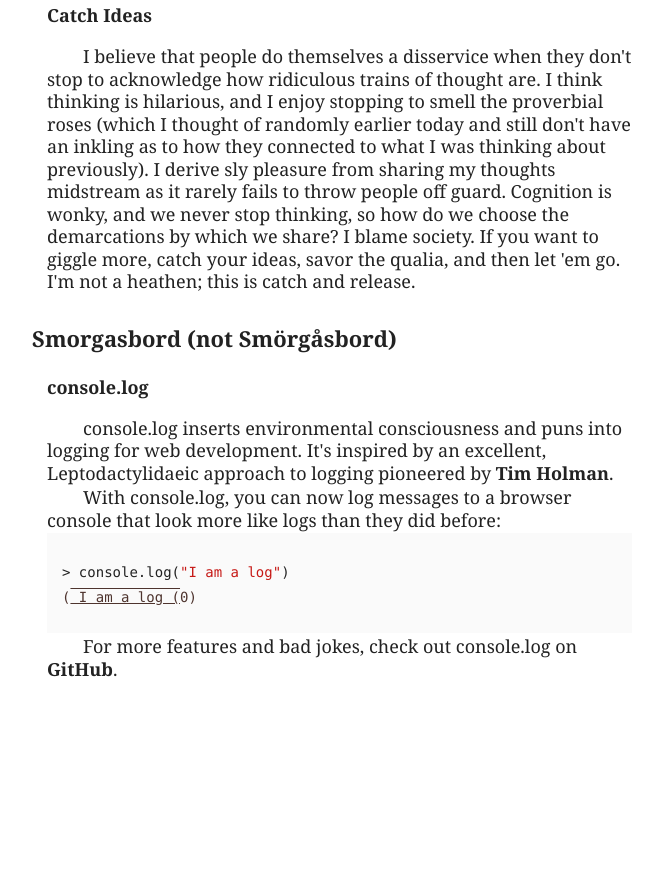
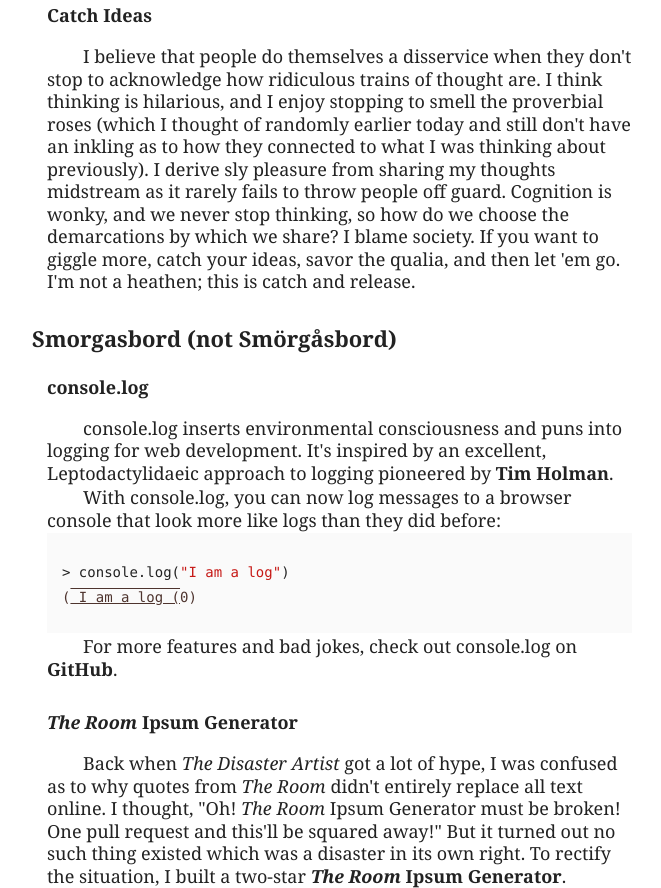
Before and after one commit to 00f2ff/2018-website, a plain HTML site: page index.html in a window 1280 px wide. Shown: the part 1770-2658 px from the top of the page, without its empty margins (28-689 px from the left). Before the commit the page ends 2451 px from the top, so only its background shows below. Drawn offline with Linux system fonts and the light colour scheme.

Commit message:
the room

```diff
--- a/index.html
+++ b/index.html
@@ -38,7 +38,7 @@ TODO:
 					<p class="subheader">Melodica Duet</p>
 					<div class="description">
 						<p>
-							Have you ever seen a performance of <i>Piano Man</i> by Billy Joel and wondered, "could we improve Billy's efficiency by combining his two instruments?" Probably not, but that amalgamation basically describes a <a target="_blank" href="https://en.wikipedia.org/wiki/Melodica">melodica</a>.
+							Have you ever seen a performance of <i>Piano Man</i> by Billy Joel and wondered, "Could we improve Billy's efficiency by combining his two instruments?" Probably not, but that amalgamation basically describes a <a target="_blank" href="https://en.wikipedia.org/wiki/Melodica">melodica</a>.
 						</p>
 						<p>
 							I love my melodica because it allows me to pretend that I actually know how to play piano. This fantasy is often shattered when playing in front of other people because they notice I wrote the musical alphabet on the keys in pencil. Regardless, I consider two of my finer character traits to be relative pitch and persistence (interpret the adjective-noun agreement as you will).
@@ -100,6 +100,12 @@ TODO:
 					</div>
 				</div>
 			</div>
+			<div class="section">
+				<p class="subheader"><i>The Room</i> Ipsum Generator</p>
+				<div class="description">
+					<p>Back when <i>The Disaster Artist</i> got a lot of hype, I was confused as to why quotes from <i>The Room</i> didn't entirely replace all text online. I thought, "Oh! <i>The Room</i> Ipsum Generator must be broken! One pull request and this'll be squared away!" But it turned out no such thing existed which was a disaster in its own right. To rectify the situation, I built a two-star <a target="_blank" href="http://duncanmcisaac.com/the_room.html"><i>The Room</i> Ipsum Generator</a>.
+				</div>
+			</div>
 		</div>
 	</div>
 	<script type="text/javascript" src="scripts/console.log.js"></script>
```
